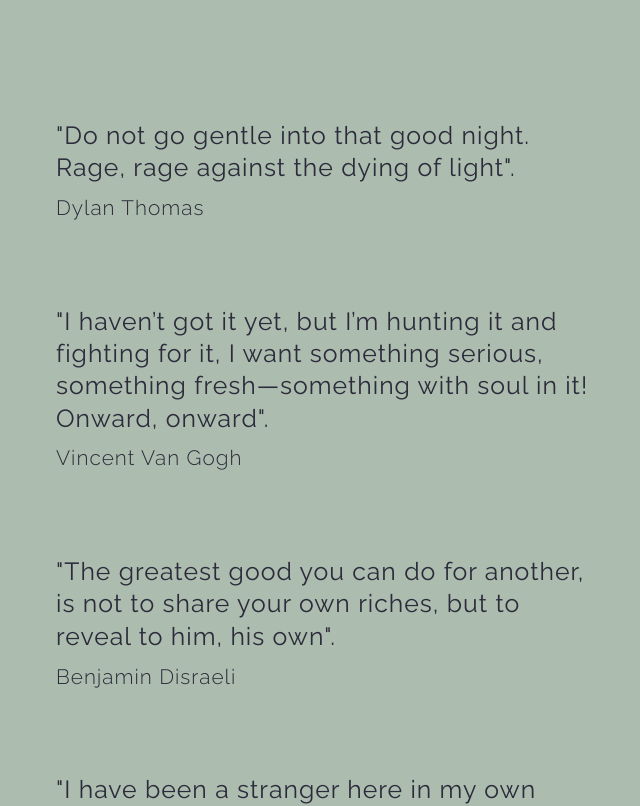
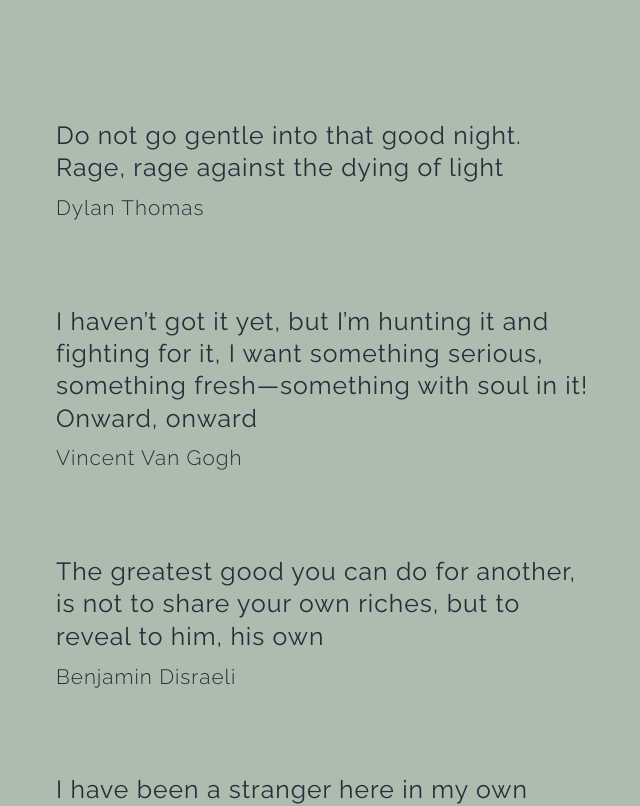
Before and after one commit to amylopezdev/Quotes, a React (Create React App) app: page / in a window 1280 px wide. Shown: the top 806 px of the page, without its empty margins (316-956 px from the left). Built offline with nearby package versions, Linux system fonts and the light colour scheme.

Commit message:
remove punctuation

```diff
--- a/src/components/Quote.js
+++ b/src/components/Quote.js
@@ -1,7 +1,7 @@
 export const Quote = ({ quote, author, context }) => {
     return (
         <li className="quote-item">
-            <p className="quote">"{quote}".</p>
+            <p className="quote">{quote}</p>
             <h3 className="author">{author}</h3>
             <span className="context">{context}</span>
         </li>
```
